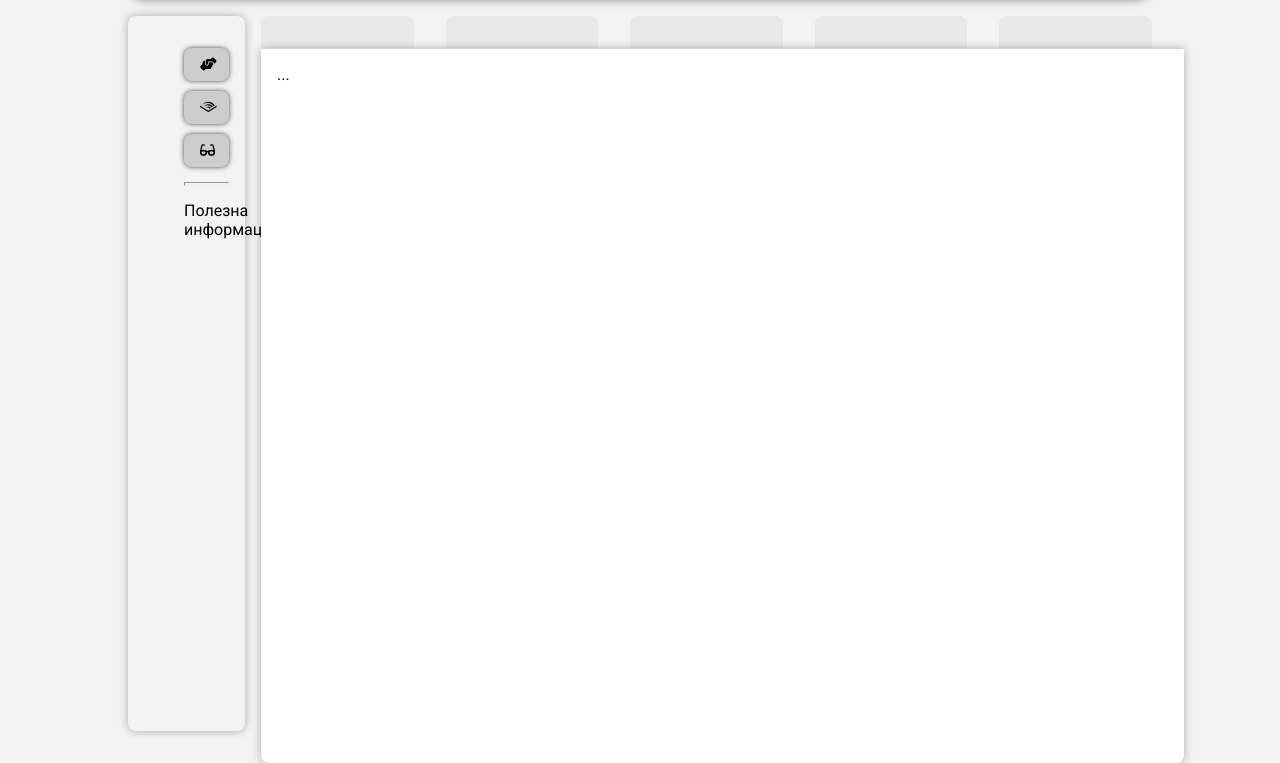
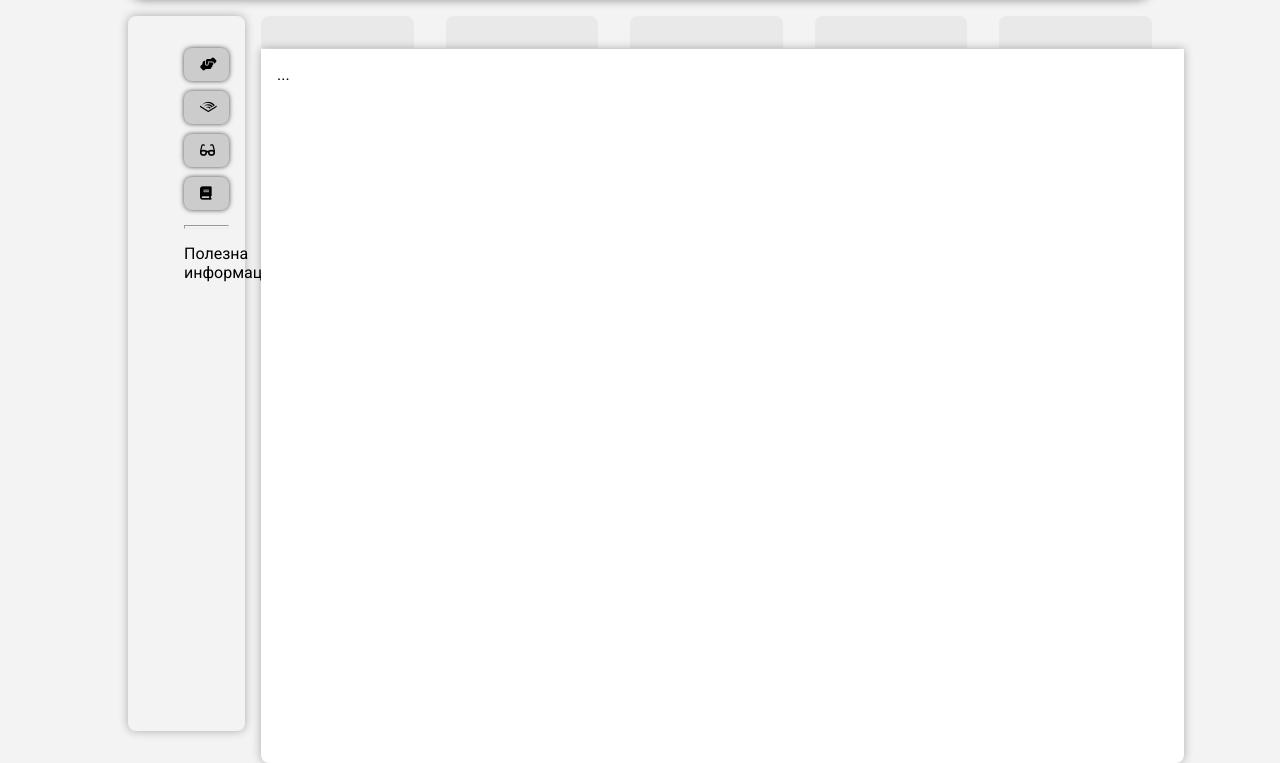
Before and after one commit to Sunzheini/ohmi_audit, a Django app: page / in a window 1280 px wide. Shown: the part 40-803 px from the top of the page. Run offline with Django 5.2, Linux system fonts and the light colour scheme; some libraries are stand-ins or nearby versions.

Commit message:
Added a new button

```diff
--- a/templates/base.html
+++ b/templates/base.html
@@ -86,6 +86,13 @@
                 Одитори
             </span>
         </button>
+
+        <button class="menu-item" onclick="location.href='{% url 'index' %}';">
+            <i class="fa-solid fa-book"></i>
+            <span class="menu-item-title">
+                Документи
+            </span>
+        </button>
         <hr class="horizontal">
 
         Полезна информация
```
